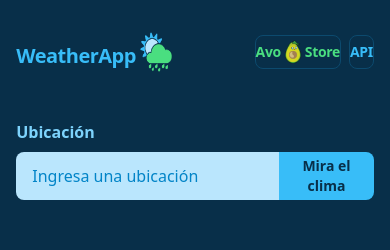
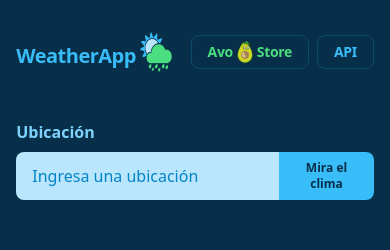
Before and after one commit to Henry-Caiza/avostore, a website: page public/wather.html in a window 390 px wide. Shown: the top 250 px of the page. Drawn offline with nearby package versions, Linux system fonts and the light colour scheme.

Commit message:
weatherbuton

```diff
--- a/public/wather.html
+++ b/public/wather.html
@@ -22,14 +22,14 @@
                 <img class="w-8 sm:w-12" src="img/wea.png" alt="">
             </div>
             <ul class="flex gap-2 sm:gap-6">
-                <li class="border border-sky-900 hover:bg-sky-900 sm:h-12 sm:w-48 rounded-lg">
+                <li class="px-4 border border-sky-900 hover:bg-sky-900 sm:h-12 sm:w-48 rounded-lg">
                     <a class=" text-sm sm:text-3xl h-full w-full leading-8 font-extrabold tracking-tight text-green-400 flex justify-center items-center"
                         href="index.html">
                         Avo <img class="w-6 sm:w-8 sm:h-8" src="img/avo.png" alt=""> Store
                     </a>
                 </li>
                 <li
-                    class="border border-sky-900 hover:bg-sky-900 sm:h-12 sm:w-20 rounded-lg flex justify-center items-center">
+                    class="px-4 border border-sky-900 hover:bg-sky-900 sm:h-12 sm:w-20 rounded-lg flex justify-center items-center">
                     <a class=" text-sm sm:text-3xl leading-8 font-extrabold tracking-tight text-sky-400"
                         href="https://openweathermap.org/api" target="_blank">
                         API
@@ -47,7 +47,7 @@
                     class="bg-sky-200 w-72 h-12 px-4 rounded-l-lg text-sky-950 placeholder:text-sky-600 focus:outline-none focus:border-2 focus:border-green-400 focus:bg-sky-100 focus:text-sky-950 sm:text-lg"
                     type="text" id="pais" placeholder="Ingresa una ubicación">
                 <button
-                    class="bg-sky-400 px-4 rounded-r-lg h-12 text-sky-950 text-sm sm:text-lg font-semibold hover:bg-green-400">Mira
+                    class="bg-sky-400 px-4 rounded-r-lg h-12 text-sky-950 text-xs sm:text-lg font-semibold hover:bg-green-400">Mira
                     el clima</button>
             </div>
         </section>
```
